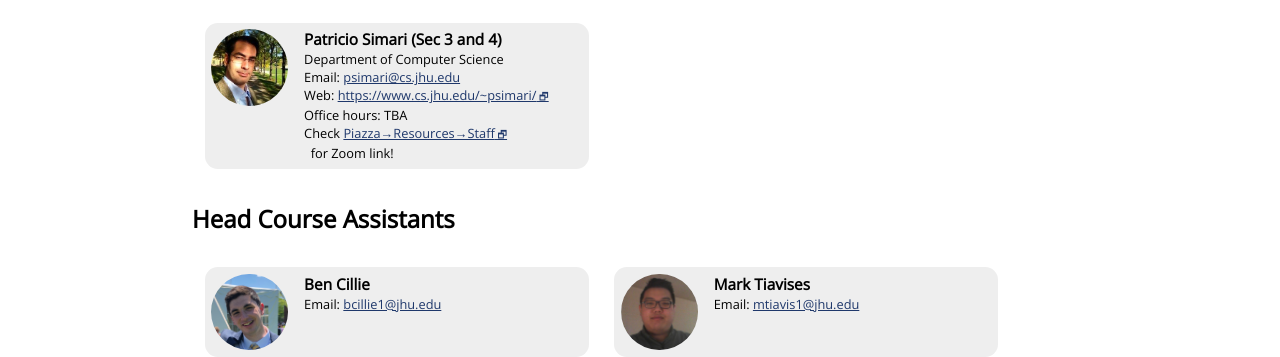
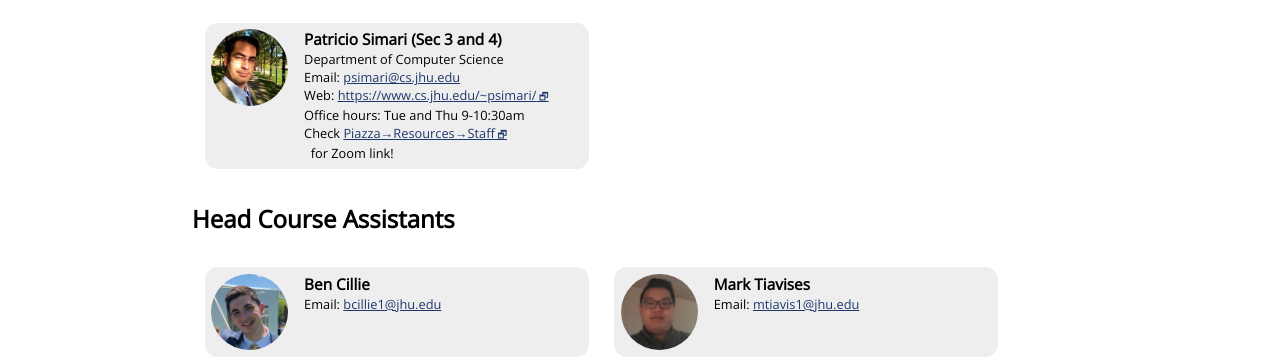
Before and after one commit to jhu-ip/cs220-s22, a Jekyll site: the page built from staff.md, in a window 1280 px wide. Shown: the part 606-963 px from the top of the page. Built offline with Jekyll 4.4.1, drawn with Linux system fonts in a browser that asks for light colours; some web fonts are replaced.

Commit message:
updated staff.md with patricio's office hours

```diff
--- a/staff.md
+++ b/staff.md
@@ -41,7 +41,7 @@ category: "staff"
    Department of Computer Science<br>
    Email: <a href="mailto:psimari@cs.jhu.edu">psimari@cs.jhu.edu</a><br>
    Web: <a class="external" target="_blank" href="https://www.cs.jhu.edu/~EMAIL/">https://www.cs.jhu.edu/~psimari/</a><br>
-   Office hours: TBA<br>
+   Office hours: Tue and Thu 9-10:30am<br>
    Check <a class="external" target="_blank" href="https://piazza.com/jhu/spring2022/en601220/staff">Piazza→Resources→Staff</a><br>&nbsp;&nbsp;for Zoom link!
   </div>
 </div>
```
